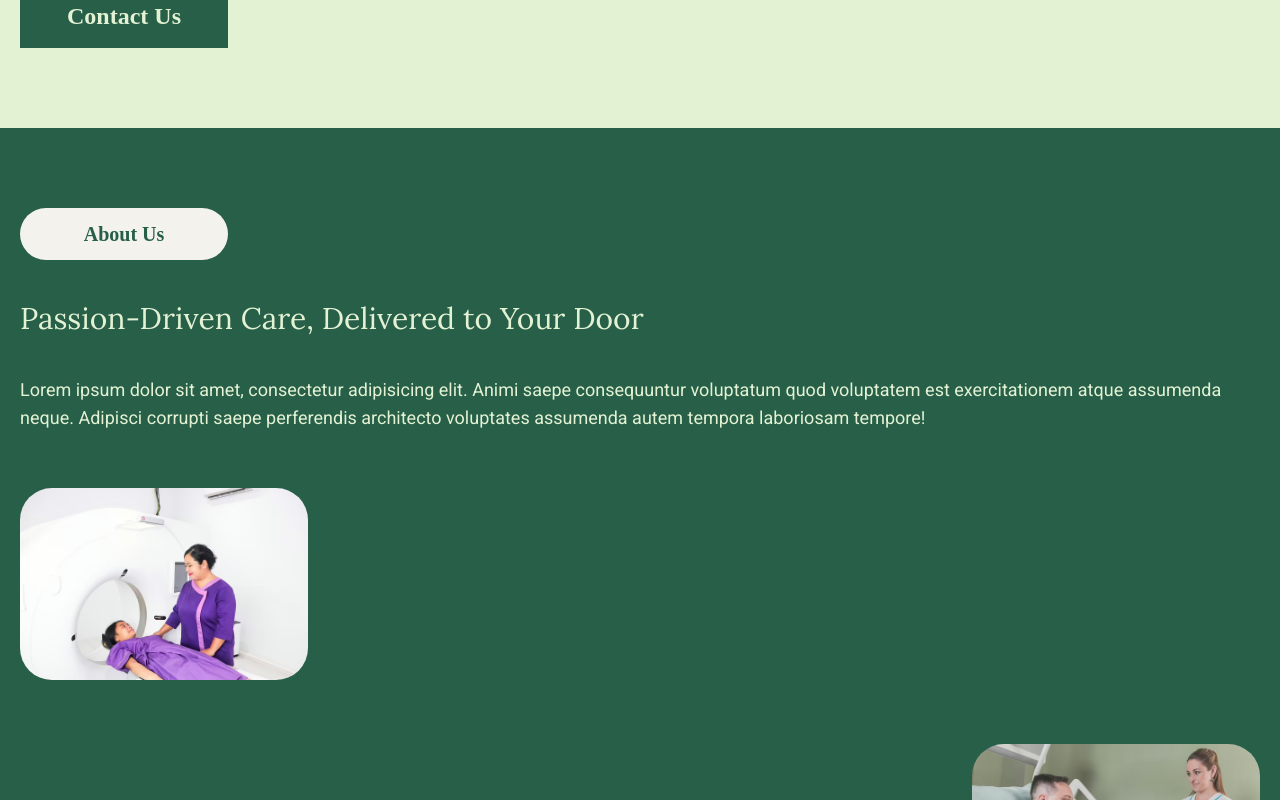
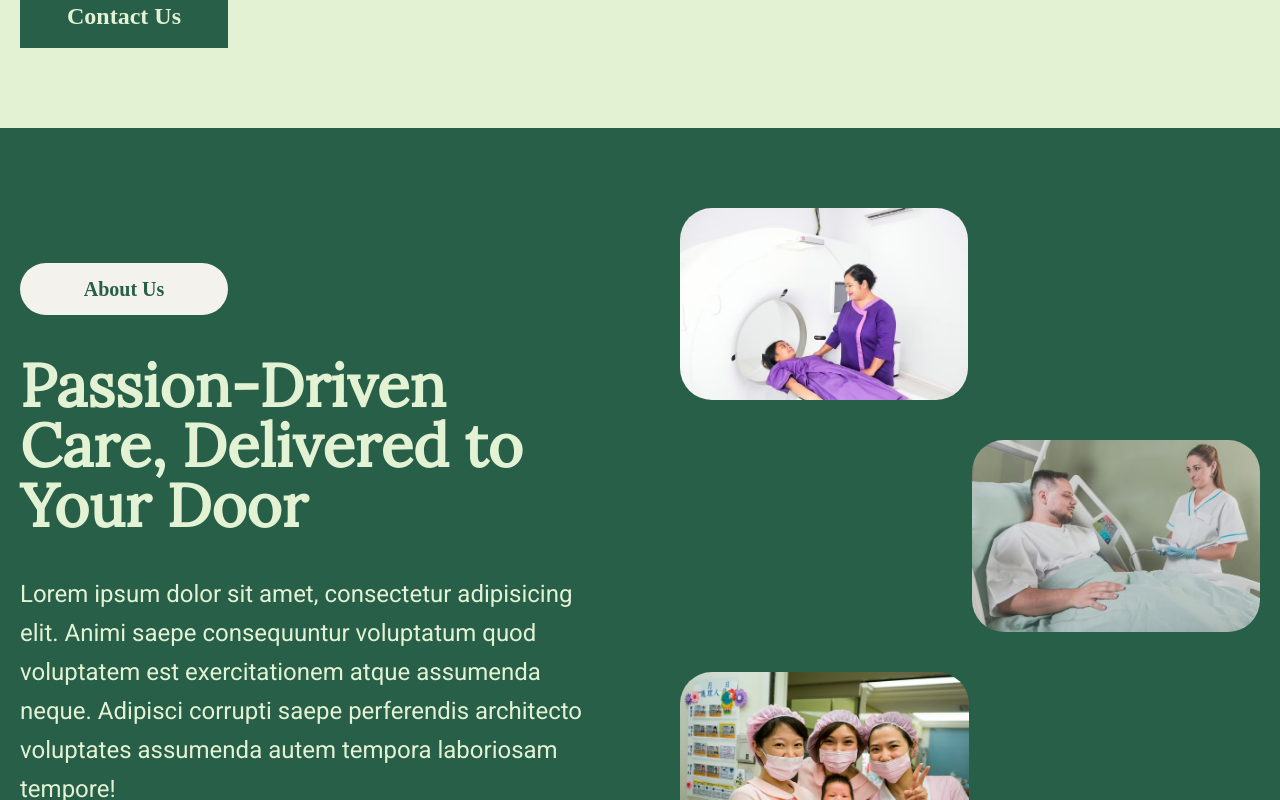
Before and after one commit to softwareNinja-888/oneHealth, a React (Vite) app in the folder oneHealth/: page / in a window 1280 px wide. Shown: the part 800-1600 px from the top of the page. Built offline with nearby package versions, Linux system fonts and the light colour scheme; a web font is replaced by a local one.

Commit message:
Make about section responsive

```diff
--- a/oneHealth/src/components/About.jsx
+++ b/oneHealth/src/components/About.jsx
@@ -2,14 +2,34 @@ import { Button } from "./helper/Button";
 import { ImageDisplay } from "./helper/ImageDisplay";
 import { SectionIntro } from "./helper/SectionIntro";
 
-export function About(){
+export function About() {
     return (
         <>
-            <div id="about" className="bg-primary text-secondary px-5 flex flex-col gap-4 py-20">
-                 <SectionIntro header={ <Button text="About Us" bg="bg-otherLight" color="text-primary" width="w-52" fntSize="text-xl"/>} name='Passion-Driven Care, Delivered to Your Door' text='Lorem ipsum dolor sit amet, consectetur adipisicing elit. Animi saepe consequuntur voluptatum quod voluptatem est exercitationem atque assumenda neque. Adipisci corrupti saepe perferendis architecto voluptates assumenda autem tempora laboriosam tempore!'/>
+            <div
+                id="about"
+                className="bg-primary text-secondary px-5 py-20 flex flex-col gap-10 lg:flex-row lg:items-center lg:gap-20"
+            >
+                {/* SectionIntro and ImageDisplay side by side on larger screens */}
+                <div className="flex-1 self-center">
+                    <SectionIntro
+                        header={
+                            <Button
+                                text="About Us"
+                                bg="bg-otherLight"
+                                color="text-primary"
+                                width="w-52"
+                                fntSize="text-xl"
+                            />
+                        }
+                        name="Passion-Driven Care, Delivered to Your Door"
+                        text="Lorem ipsum dolor sit amet, consectetur adipisicing elit. Animi saepe consequuntur voluptatum quod voluptatem est exercitationem atque assumenda neque. Adipisci corrupti saepe perferendis architecto voluptates assumenda autem tempora laboriosam tempore!"
+                    />
+                </div>
 
-                <ImageDisplay/>
+                <div className="flex-1">
+                    <ImageDisplay />
+                </div>
             </div>
         </>
-    )
+    );
 }
--- a/oneHealth/src/components/Header.jsx
+++ b/oneHealth/src/components/Header.jsx
@@ -1,28 +1,3 @@
-// import { useState } from 'react'
-// import {HamburgerMenu} from './helper/HamburgerMenu'
-// import '../index.css'
-
-// import menu from '/ui/menu.avif'
-// import { Button } from './helper/Button'
-
-// export function Header(){
-//     const [menuOpen,setMenuOpen] = useState(false)
-
-//     return(
-//         <>
-//             <div className="h-full px-5 py-6 bg-secondary flex justify-between items-center">
-//                 {/* <div className="flex w-36 justify-center border border-primary bg-primary text-secondary rounded-full py-3 px-3 font-lora font-bold ">One Health</div> */}
-//                 <Button text='One Health'/>
-//                 <div className="">
-//                     <img src={menu} onClick={() => setMenuOpen(!menuOpen)} className="w-5" />
-//                     {menuOpen && <HamburgerMenu menuOpen={menuOpen} setMenuOpen={setMenuOpen} />}
-//                 </div>
-
-//             </div>
-//         </>
-//     )
-// }
-
 import { useState, useEffect } from 'react';
 import { HamburgerMenu } from './helper/HamburgerMenu';
 import '../index.css';
@@ -49,7 +24,7 @@ export function Header() {
     return (
         <>
             <div className={`fixed top-0 left-0 w-full bg-secondary shadow-md transition-transform duration-300 ${isVisible ? "translate-y-0" : "-translate-y-full"} px-5 py-6 flex justify-between items-center z-0 h-32`}>
-                <Button text='One Health' />
+                <a href="#"><Button text='One Health' /></a>
                 <div>
                     <img src={menu} onClick={() => setMenuOpen(!menuOpen)} className="w-5" />
                     {menuOpen && <HamburgerMenu menuOpen={menuOpen} setMenuOpen={setMenuOpen} />}
--- a/oneHealth/src/components/helper/ImageDisplay.jsx
+++ b/oneHealth/src/components/helper/ImageDisplay.jsx
@@ -1,18 +1,17 @@
-import { Image } from './Image'
-import care from '/care.avif'
-import hospital from '/hospital.avif'
-import surgery from '/nurse.avif'
-export function ImageDisplay(){
+import { Image } from './Image';
+import care from '/care.avif';
+import hospital from '/hospital.avif';
+import surgery from '/nurse.avif';
+
+export function ImageDisplay() {
     return (
         <>
-            <div className="grid grid-cols-2 grid-rows-3 gap-16 mt-10">
-
-                {/* ANIMATE INDIVIDUALLY */}
-                <Image img={care}  />
+            <div className="grid grid-cols-2 grid-rows-3 gap-6 lg:gap-10">
+                {/* Images */}
+                <Image img={care} />
                 <Image img={hospital} position="justify-self-end" />
                 <Image img={surgery} />
             </div>
-
         </>
-    )
+    );
 }
--- a/oneHealth/src/components/helper/SectionIntro.jsx
+++ b/oneHealth/src/components/helper/SectionIntro.jsx
@@ -1,11 +1,17 @@
-export function SectionIntro({header, name, text=""}){
+export function SectionIntro({ header, name, text = "" }) {
     return (
         <>
             <div className="flex flex-col gap-10">
                 {header}
-                <div className="text-3xl font-lora">{name}</div>
-                {text === "" ? null : <div className="text-lg font-roboto">{text}</div>}
+                <div className="text-4xl lg:text-6xl font-lora font-bold">
+                    {name}
+                </div>
+                {text === "" ? null : (
+                    <div className="text-lg lg:text-2xl font-roboto leading-relaxed">
+                        {text}
+                    </div>
+                )}
             </div>
         </>
-    )
+    );
 }
```
